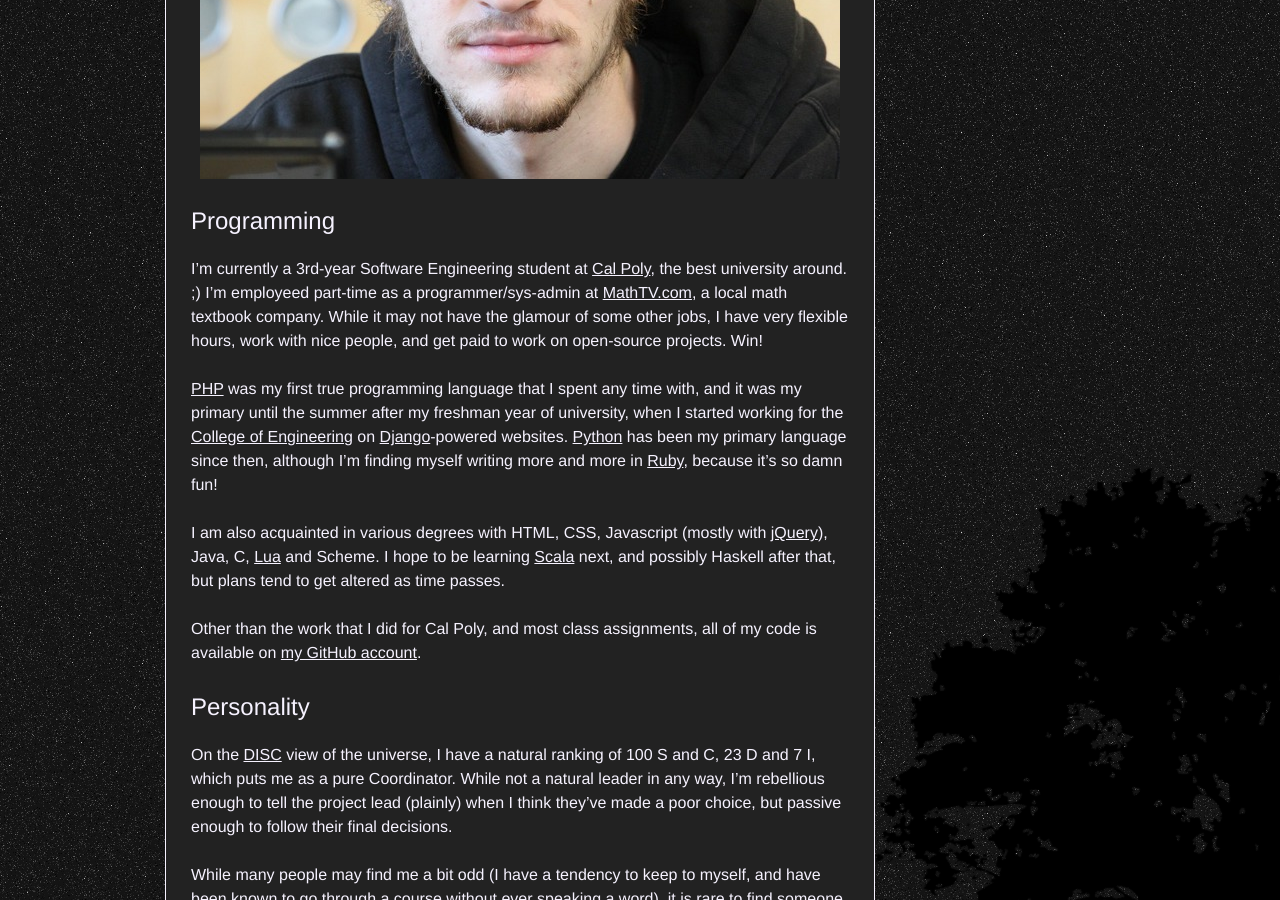
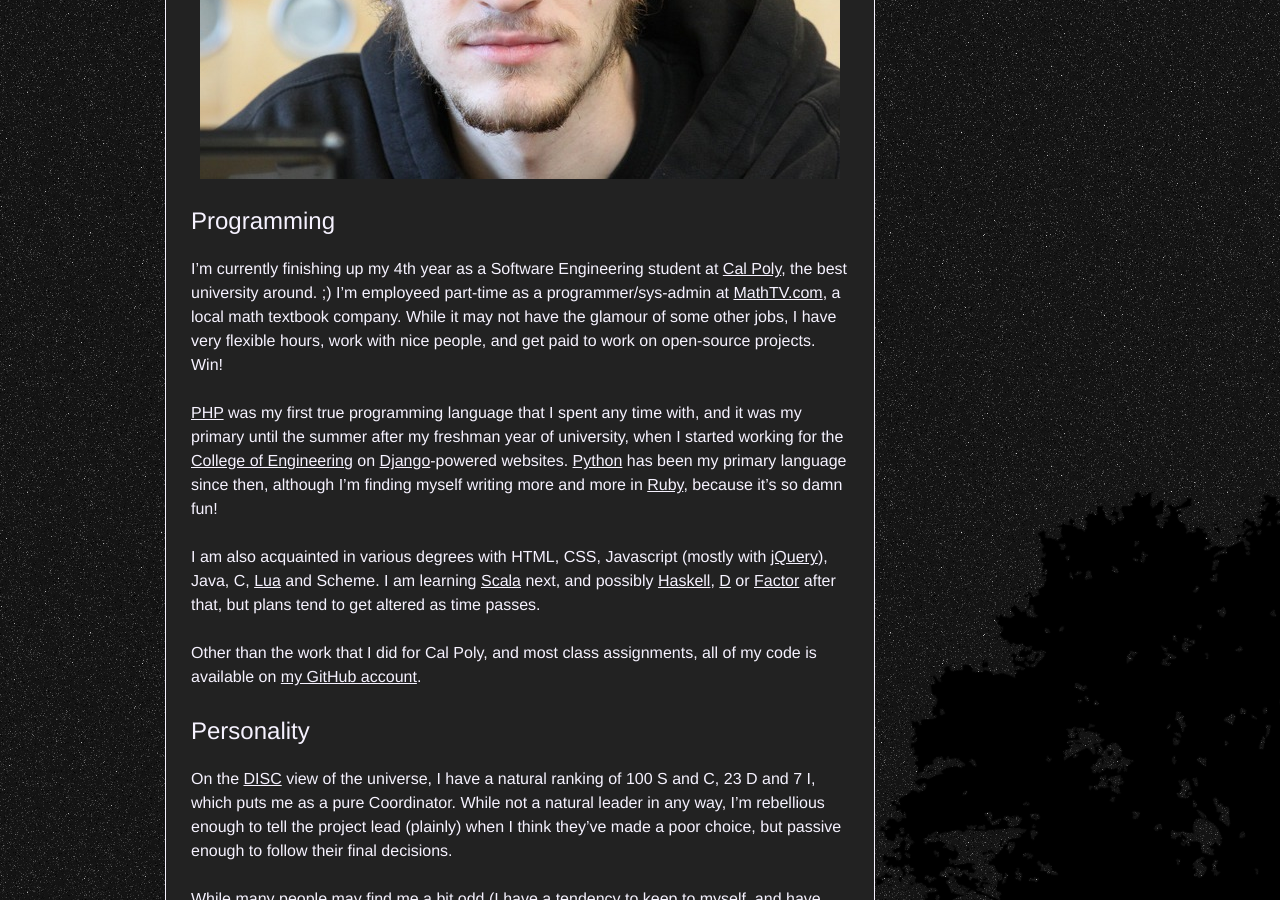
Before and after one commit to xiongchiamiov/xiongchiamiov.github.com, a Jekyll site: the page built from about/me.md, in a window 1280 px wide and 900 px high, scrolled down 478 px. Built offline with Jekyll 4.4.1, drawn with Linux system fonts in a browser that asks for light colours; Markdown is read by kramdown in place of the engine named in the settings.

Commit message:
update about page a bit

```diff
--- a/about/me.md
+++ b/about/me.md
@@ -7,11 +7,11 @@ title: About
 
 ## Programming
 
-I'm currently a 3rd-year Software Engineering student at [Cal Poly], the best
-university around. ;) I'm employeed part-time as a programmer/sys-admin at
-[MathTV.com], a local math textbook company. While it may not have the glamour
-of some other jobs, I have very flexible hours, work with nice people, and get
-paid to work on open-source projects.  Win!
+I'm currently finishing up my 4th year as a Software Engineering student at [Cal
+Poly], the best university around. ;) I'm employeed part-time as a
+programmer/sys-admin at [MathTV.com], a local math textbook company. While it
+may not have the glamour of some other jobs, I have very flexible hours, work
+with nice people, and get paid to work on open-source projects. Win!
 
 [PHP] was my first true programming language that I spent any time with, and it
 was my primary until the summer after my freshman year of university, when I
@@ -20,8 +20,8 @@ started working for the [College of Engineering] on [Django]-powered websites.
 writing more and more in [Ruby], because it's so damn fun!
 
 I am also acquainted in various degrees with HTML, CSS, Javascript (mostly with
-[jQuery]), Java, C, [Lua] and Scheme. I hope to be learning [Scala] next, and
-possibly Haskell after that, but plans tend to get altered as time passes.
+[jQuery]), Java, C, [Lua] and Scheme. I am learning [Scala] next, and possibly
+[Haskell], [D] or [Factor] after that, but plans tend to get altered as time passes.
 
 Other than the work that I did for Cal Poly, and most class assignments, all of
 my code is available on [my GitHub account].
@@ -39,6 +39,9 @@ my code is available on [my GitHub account].
 [jQuery]: http://jquery.com/
 [Lua]: http://www.lua.org/
 [Scala]: http://www.scala-lang.org/
+[Haskell]: http://www.haskell.org/
+[D]: http://digitalmars.com/d/index.html
+[Factor]: http://factorcode.org/
 
 [my GitHub account]: http://github.com/xiongchiamiov/
 
```
